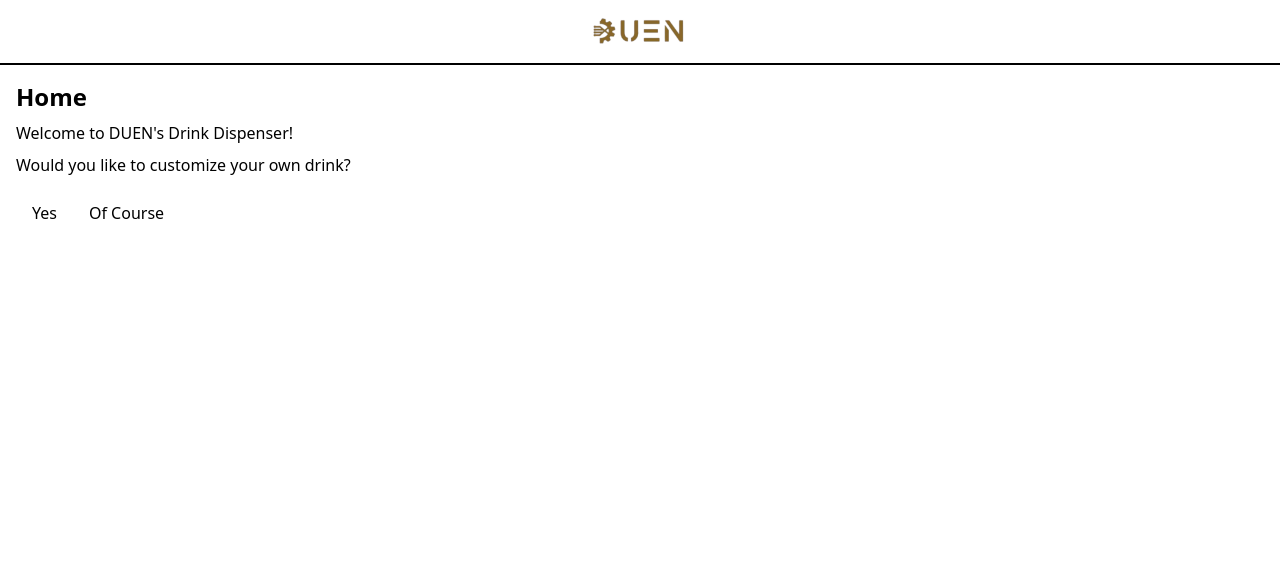
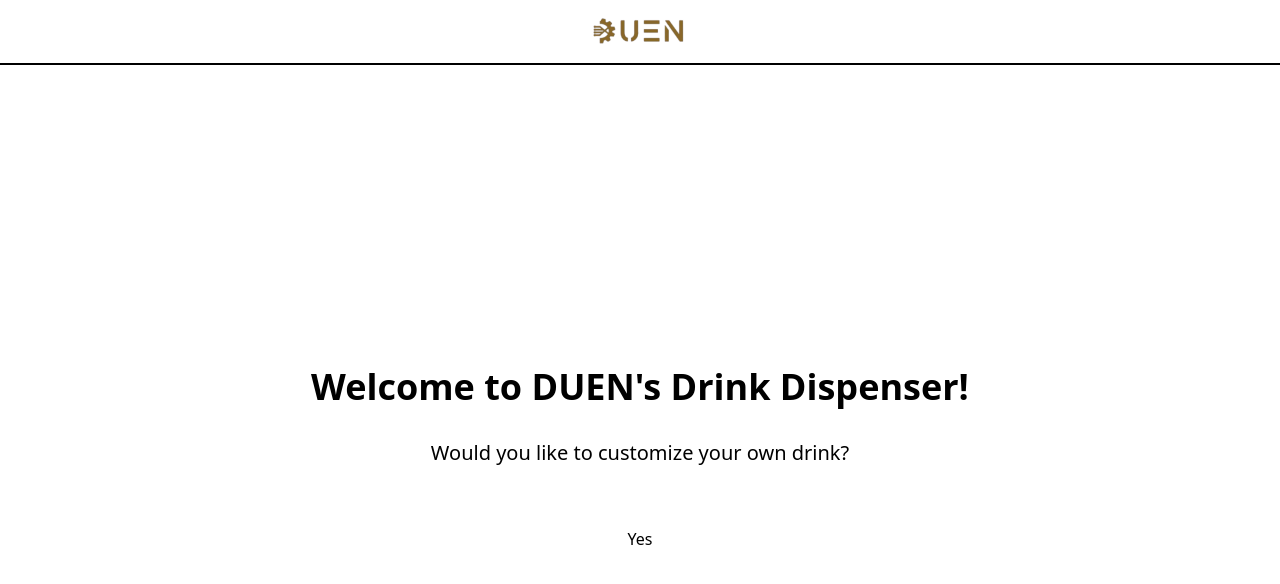
Before and after one commit to EtienneRousseau1/DrinkDispenser, a React (Create React App) app in the folder frontend/: page /home in a window 1280 px wide. Shown: the top 584 px of the page. Built offline with nearby package versions, Linux system fonts and the light colour scheme.

Commit message:
Cleaned files

```diff
--- a/frontend/public/index.html
+++ b/frontend/public/index.html
@@ -9,7 +9,6 @@
       name="description"
       content="Web site created using create-react-app"
     />
-    <link rel="apple-touch-icon" href="%PUBLIC_URL%/logo192.png" />
     <!--
       manifest.json provides metadata used when your web app is installed on a
       user's mobile device or desktop. See https://developers.google.com/web/fundamentals/web-app-manifest/
--- a/frontend/src/Components/SelectedDrinks.tsx
+++ b/frontend/src/Components/SelectedDrinks.tsx
@@ -7,6 +7,7 @@
   const [dispensing, setDispensing] = useState(false);
   const navigate = useNavigate();
 
+  // Send HTTP request here
   const handleGoClick = () => {
     setDispensing(true);
     navigate('/confirmation'); // Navigate to the confirmation page
--- a/frontend/src/Pages/Confirmation.tsx
+++ b/frontend/src/Pages/Confirmation.tsx
@@ -12,13 +12,13 @@
   };
 
   return (
-    <div className="p-4">
-      <h2 className="text-2xl font-bold">Confirmation</h2>
-      <p className="mt-2">Success..kinda</p>
-      <p className="mt-2">Your drink taste like dog poop</p>
+    <div className="flex flex-col items-center justify-center h-full">
+      <h2 className="text-4xl font-bold text-center mb-8">Confirmation</h2>
+      <p className="text-xl text-center mt-2">Success..kinda</p>
+      <p className="text-xl text-center mt-2">Your drink taste like dog poop</p>
       <button
         onClick={handleNavigate}
-        className="mt-4 px-4 py-2 bg-blue-500 text-white rounded hover:bg-blue-600"
+        className="mt-4 px-6 py-3 bg-blue-500 text-white rounded hover:bg-blue-600"
       >
         Make another drink
       </button>
--- a/frontend/src/Pages/DrinkSelect.tsx
+++ /dev/null
@@ -1,34 +0,0 @@
-import React, { useState } from 'react';
-import './index.css'; // Make sure to import the CSS file
-
-const DrinkSelect: React.FC = () => {
-  const [selectedDrink, setSelectedDrink] = useState<string>('Coffee');
-  const [selectedPercentage, setSelectedPercentage] = useState<number>(0);
-
-  return (
-    <div>
-      <h2>Drink Select</h2>
-      <p>Make sure you do not overfill!</p>
-      <p>This is the current selected drink!</p>
-      <div>
-        <div>
-          <p>Your Selected Drink: <p>{selectedDrink}</p></p>
-        </div>
-        <div>
-          <div>
-            {[25, 50, 75, 100].map(percentage => (
-              <button
-                key={percentage}
-                className={`percentage-button ${selectedPercentage === percentage ? 'selected' : ''}`}
-                onClick={() => setSelectedPercentage(percentage)}>
-                {percentage}%
-              </button>
-            ))}
-          </div>
-        </div>
-      </div>
-    </div>
-  );
-};
-
-export default DrinkSelect;
--- a/frontend/src/Pages/Home.tsx
+++ b/frontend/src/Pages/Home.tsx
@@ -1,3 +1,4 @@
+
 import React from 'react';
 import { useNavigate } from 'react-router-dom';
 
@@ -9,24 +10,16 @@
   };
 
   return (
-    <div className="p-4">
-      <h2 className="text-2xl font-bold">Home</h2>
-      <p className="mt-2">Welcome to DUEN's Drink Dispenser!</p>
-      <p className="mt-2">Would you like to customize your own drink?</p>
+    <div className="flex flex-col items-center justify-center h-full">
+      <h2 className="text-4xl font-bold text-center mb-8">Welcome to DUEN's Drink Dispenser!</h2>
+      <p className="text-xl text-center mb-4">Would you like to customize your own drink?</p>
       <button
         onClick={handleNavigate}
-        className="mt-4 px-4 py-2 bg-blue-500 text-white rounded hover:bg-blue-600"
+        className="mt-8 px-6 py-3 bg-blue-500 text-white rounded hover:bg-blue-600"
       >
         Yes
       </button>
-      <button
-        onClick={handleNavigate}
-        className="mt-4 px-4 py-2 bg-blue-500 text-white rounded hover:bg-blue-600"
-      >
-        Of Course
-      </button>
-
-    </div>
+   </div>
   );
 };
 
--- a/frontend/src/index.css
+++ b/frontend/src/index.css
@@ -1,4 +1,3 @@
-
 @import url('https://fonts.googleapis.com/css2?family=Lexend:wght@100..900&display=swap');
 @tailwind base;
 @tailwind components;
```
Also changed, not shown: frontend/public/logo192.png (deleted), frontend/public/logo512.png (deleted).
